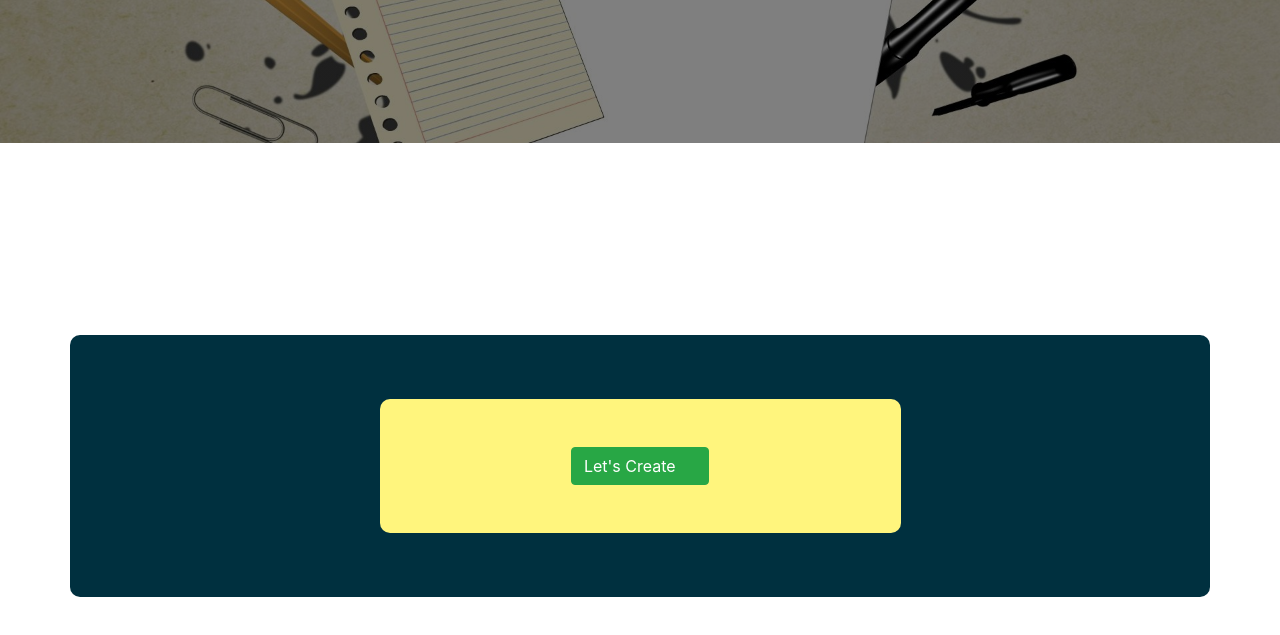
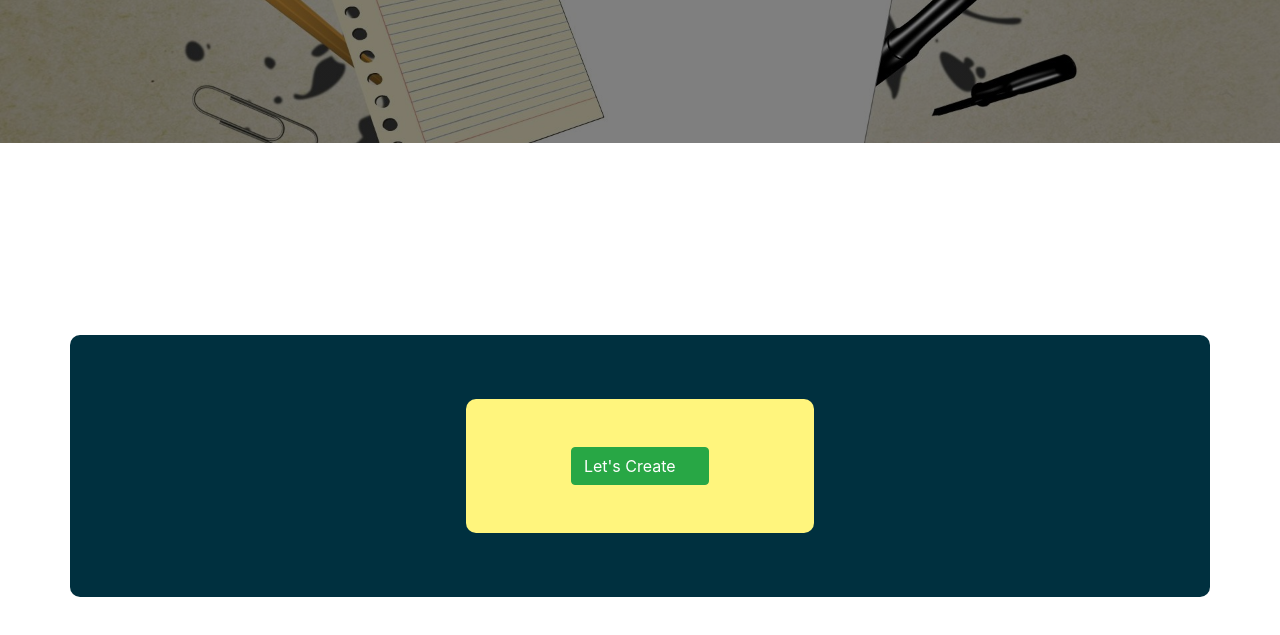
Before and after one commit to Prithibee13/PersonalDocdemo, a plain HTML site: page index.html in a window 1280 px wide. Shown: the part 333-968 px from the top of the page. Drawn offline with nearby package versions, Linux system fonts and the light colour scheme.

Commit message:
Update index.html

```diff
--- a/index.html
+++ b/index.html
@@ -61,7 +61,7 @@
         <div id="ss1">
             <div class="container" id="con1">
                 <div class="row">
-                    <div class="col-sm-6  mx-auto p-5" id="Cos">
+                    <div class="col-sm-4  mx-auto p-5" id="Cos">
                         <div class="text-center">
                             <button class="btn btn-success" id="bt1" data-target="#con2" data-toggle="collapse" onclick = "J()">Let's Create <i class="far fa-arrow-right"></i></button>
                         </div>
```
